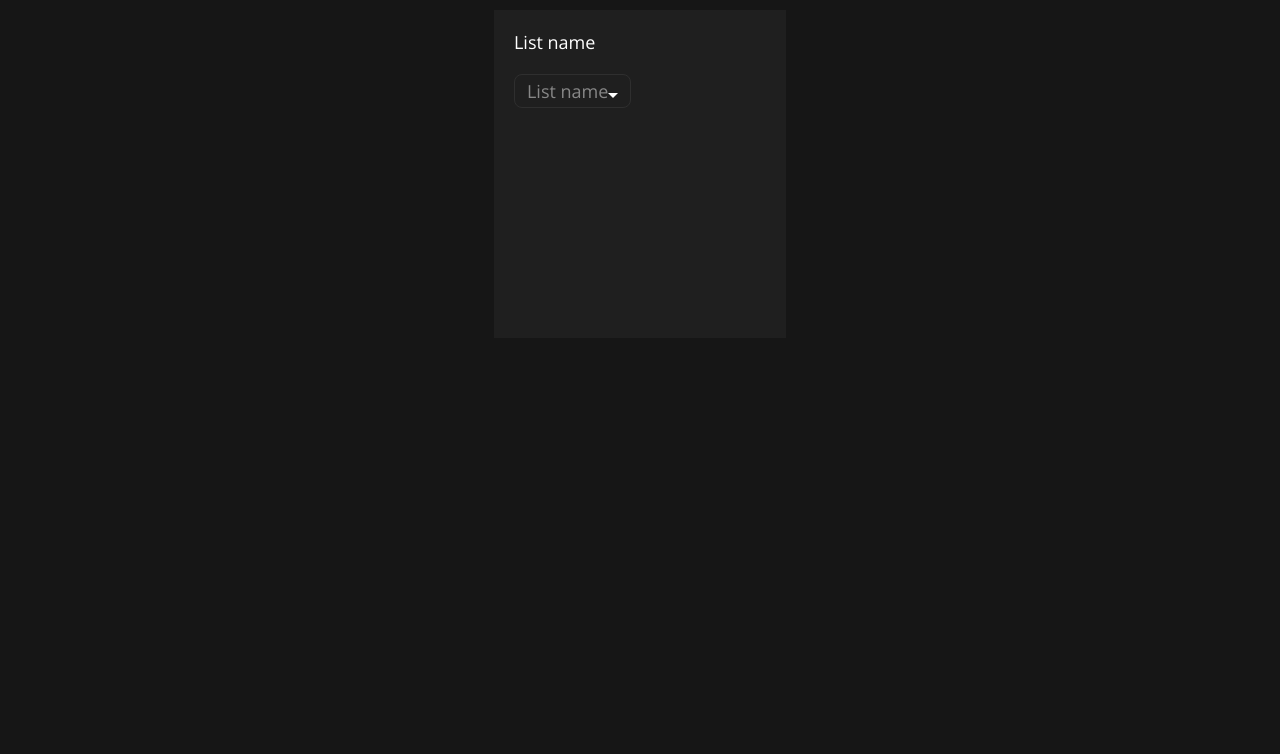
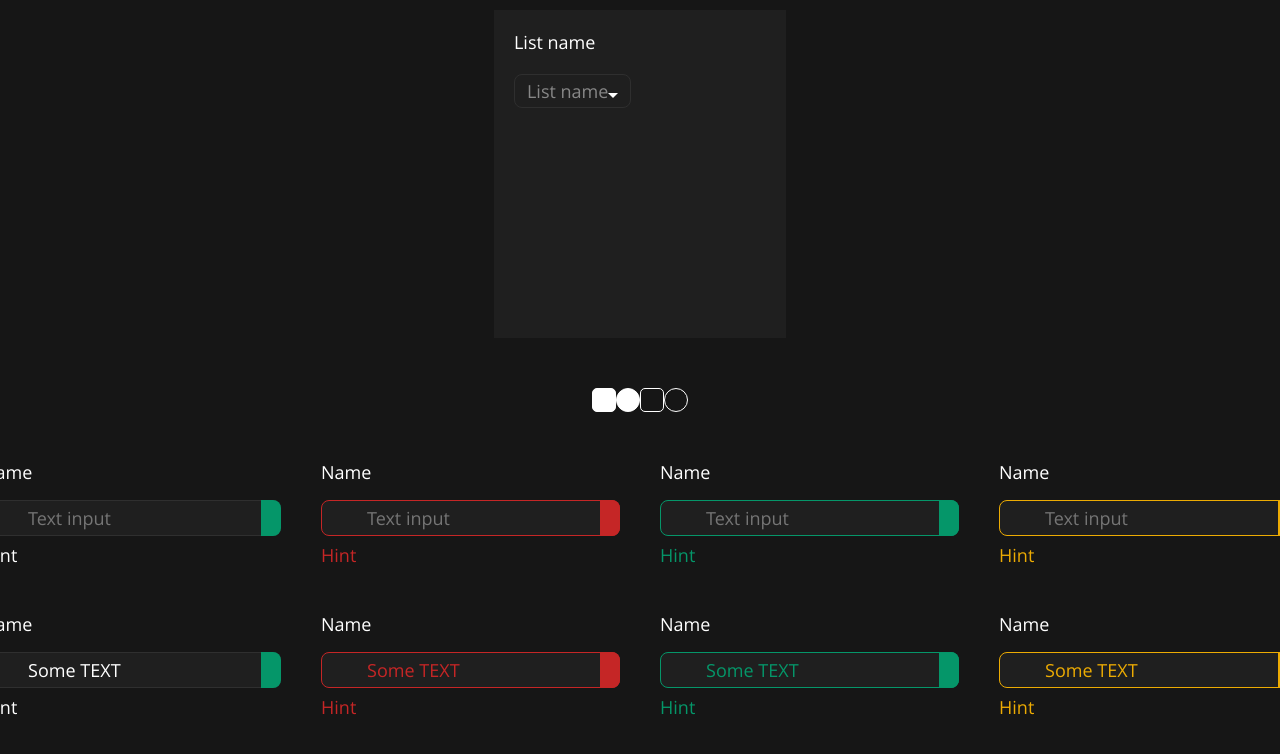
Before and after one commit to seamusic-official/seamusic-frontend, a Next.js app: page /temp in a window 1280 px wide. Shown: the top 754 px of the page. Built offline with nearby package versions, Linux system fonts and the light colour scheme.

Commit message:
feat(shared): добавлен компонент TextField
добавлен компонент TextField

МЕТА ДАННЫЕ: неизвестно

```diff
--- a/src/app/temp/page.tsx
+++ b/src/app/temp/page.tsx
@@ -1,4 +1,6 @@
 import { List } from '@/entities/list/ui/list';
+import { Checkbox } from '@/shared/ui';
+import { TextField } from '@/shared/ui/text-field/text-field';
 
 const Page = () => {
 	const ipsum = [
@@ -8,7 +10,29 @@ const Page = () => {
 		'List item',
 		'List item',
 	];
-	return <List items={ipsum} listName="List name" />;
+	return (
+		<>
+	    <List items={ipsum} listName="List name" />
+			<div style={{ marginTop: '40px' }}>
+				<Checkbox />
+				<Checkbox figure='round' />
+				<Checkbox filling='empty' />
+				<Checkbox figure='round' filling='empty' />
+			</div>
+			<div style={{ display: 'flex', gap: '40px', marginTop: '40px' }}>
+			  <TextField name='Name' hint='Hint' status='default' />
+			  <TextField name='Name' hint='Hint' status='error' />
+			  <TextField name='Name' hint='Hint' status='success' />
+			  <TextField name='Name' hint='Hint' status='attention' />
+			</div>
+			<div style={{ display: 'flex', gap: '40px', marginTop: '40px' }}>
+			  <TextField name='Name' hint='Hint' status='default' text='Some TEXT' />
+			  <TextField name='Name' hint='Hint' status='error' text='Some TEXT' />
+			  <TextField name='Name' hint='Hint' status='success' text='Some TEXT' />
+			  <TextField name='Name' hint='Hint' status='attention' text='Some TEXT' />
+			</div>
+		</>
+  );
 };
 
 export default Page;
--- a/src/pages/main/Main.tsx
+++ b/src/pages/main/Main.tsx
@@ -12,7 +12,7 @@ export const Main = () => {
 		<div className={s.main}>
 			<MainLogo />
 			<MainHeader />
-			<MainMenu />
+			{/* <MainMenu /> */}
 			<div className={s.mainContent}>
 				<ContentTop />
 				<ContentTracks />
--- /dev/null
+++ b/src/shared/ui/text-field/text-field.module.scss
@@ -0,0 +1,115 @@
+@import '../../style/variables.scss';
+
+.textField {
+	display: flex;
+	flex-direction: column;
+
+	.name {
+		font-family: $--open-sans-font;
+		font-weight: 300;
+		font-size: 18px;
+		line-height: 178%;
+		color: $--main-000;
+	}
+	.inputWrapper {
+		margin: 12px 0 8px 0;
+		position: relative;
+
+		.inputText {
+			border: 1px solid $--main-800;
+			border-radius: 8px;
+			padding: 0px 0px 0px 45px;
+			width: 252px;
+			height: 34px;
+			background-color: $--main-900;
+
+			font-family: $--open-sans-font;
+			font-weight: 300;
+			font-size: 18px;
+			line-height: 178%;
+			color: $--main-000;
+
+			outline: none;
+
+			&:focus {
+				background-color: $--main-800;
+			}
+		}
+		.inputColorField {
+			position: absolute;
+			top: 0;
+			right: 0;
+			background-color: $--main-000;
+			width: 20px;
+			height: 100%;
+			border-top-right-radius: 8px;
+			border-bottom-right-radius: 8px;
+		}
+		.iconLeft {
+			position: absolute;
+		}
+		.iconRight {
+			position: absolute;
+		}
+	}
+	.hint {
+		font-family: $--open-sans-font;
+		font-weight: 500;
+		font-size: 18px;
+		line-height: 133%;
+		color: $--main-000;
+	}
+}
+.textField.default {
+	.inputColorField {
+		background-color: $--main-accent-600;
+	}
+	.inputText:focus {
+		color: $--main-000;
+	}
+}
+.textField.error {
+	.inputColorField {
+		background-color: $--error-red-500;
+	}
+	.inputText {
+		border-color: $--error-red-500;
+		color: $--error-red-500;
+	}
+	.inputText:focus {
+		color: $--main-000;
+	}
+	.hint {
+		color: $--error-red-500;
+	}
+}
+.textField.success {
+	.inputColorField {
+		background-color: $--main-accent-600;
+	}
+	.inputText {
+		border-color: $--main-accent-600;
+		color: $--main-accent-600;
+	}
+	.inputText:focus {
+		color: $--main-000;
+	}
+	.hint {
+		color: $--main-accent-600;
+	}
+}
+.textField.attention {
+	.inputColorField {
+		background-color: $--attention-yellow-300;
+	}
+	.inputText {
+		border-color: $--attention-yellow-300;
+		color: $--attention-yellow-300;
+	}
+	.inputText:focus {
+		color: $--main-000;
+	}
+	.hint {
+		color: $--attention-yellow-300;
+	}
+}
--- /dev/null
+++ b/src/shared/ui/text-field/text-field.tsx
@@ -0,0 +1,42 @@
+'use client';
+
+import { TextFieldProps } from './type';
+import s from './text-field.module.scss';
+import { ChangeEvent, useState } from 'react';
+
+export const TextField = ({
+	name,
+	placeholder='Text input',
+	text,
+	hint,
+	status,
+	IconLeft,
+	IconRight,
+}: TextFieldProps) => {
+	const [value, setValue] = useState(text ? text : '');
+
+	const handlerInput = (e: ChangeEvent<HTMLInputElement>) => {
+		setValue(e.target.value);
+	};
+
+	const curStyle = `${s.textField} ${status && s[status]}`;
+
+	return (
+		<div className={curStyle}>
+			{name && <div className={s.name}>{name}</div>}
+			<div className={s.inputWrapper}>
+				<input
+				  type="text"
+					placeholder={placeholder}
+					className={s.inputText}
+					value={value}
+					onChange={handlerInput}
+				/>
+				<div className={s.inputColorField} />
+			  {IconLeft && <IconLeft className={s.iconLeft} />}
+			  {IconRight && <IconRight className={s.iconRight} />}
+			</div>
+			{hint && <div className={s.hint}>{hint}</div>}
+		</div>
+	);
+};
--- /dev/null
+++ b/src/shared/ui/text-field/type.ts
@@ -0,0 +1,9 @@
+export type TextFieldProps = {
+	status: 'default' | 'error' | 'success' | 'attention';
+	name?: string;
+	placeholder?: string;
+	text?: string;
+	hint?: string;
+	IconLeft?: React.ComponentType<React.HTMLAttributes<HTMLElement>>;
+	IconRight?: React.ComponentType<React.HTMLAttributes<HTMLElement>>;
+};
--- a/src/shared/ui/track-item/TrackItem.tsx
+++ b/src/shared/ui/track-item/TrackItem.tsx
@@ -1,6 +1,5 @@
 import Image, { StaticImageData } from 'next/image';
 import s from './TrackItem.module.scss';
-import { Checkbox } from '../checkbox/Checkbox';
 
 export type TrackItemType = {
 	number: string;
@@ -54,13 +53,7 @@ export const TrackItem = ({ data }: TrackItemProps) => {
 			<div className={s.album}>{data.album}</div>
 			<div className={s.listens}>{data.listens}</div>
 			<div className={s.playTime}>{data.playTime}</div>
-			{/* <div className={s.like}>{data.like}</div> //! это раскомментировать, нижний див удалить*/}
-			<div className={s.like}>
-				<Checkbox />
-				<Checkbox figure='round' />
-				<Checkbox filling='empty' />
-				<Checkbox figure='round' filling='empty' />
-			</div>
+			<div className={s.like}>{data.like}</div>
 		</div>
 	);
 };
```
